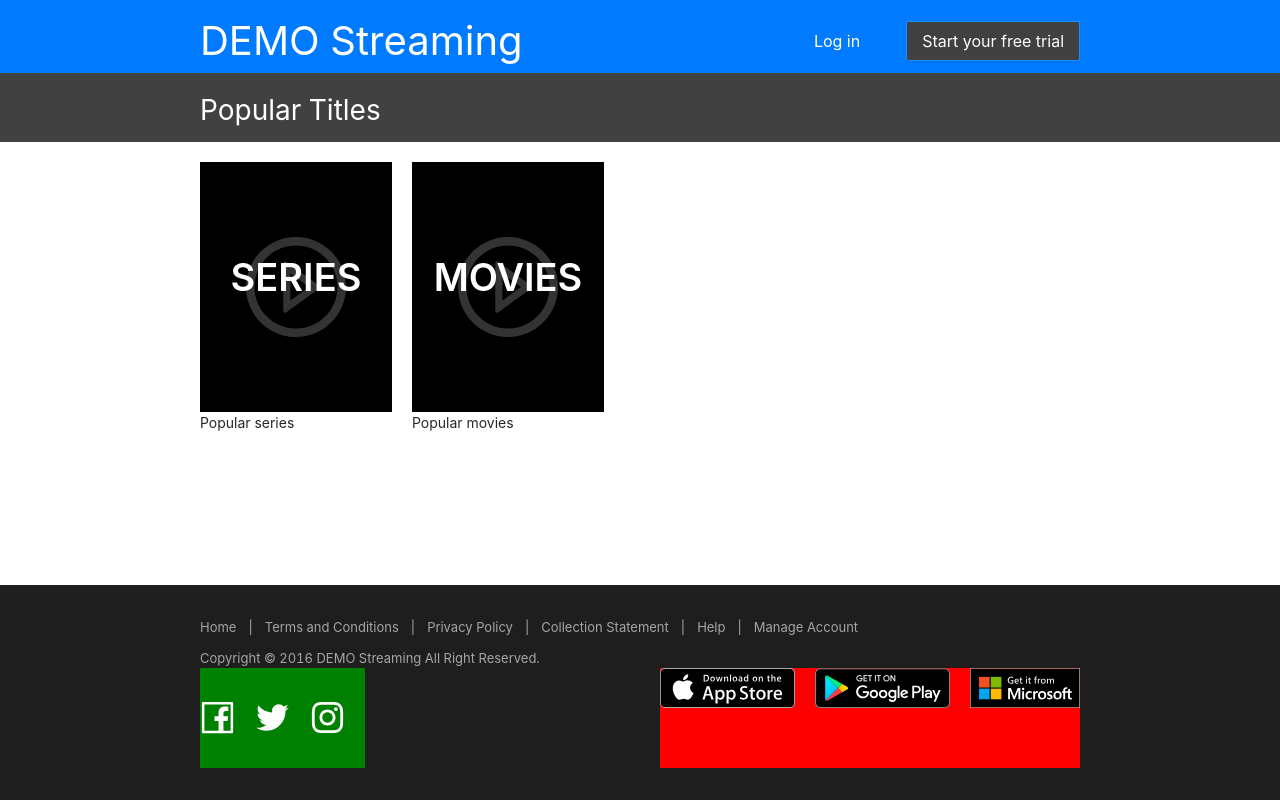
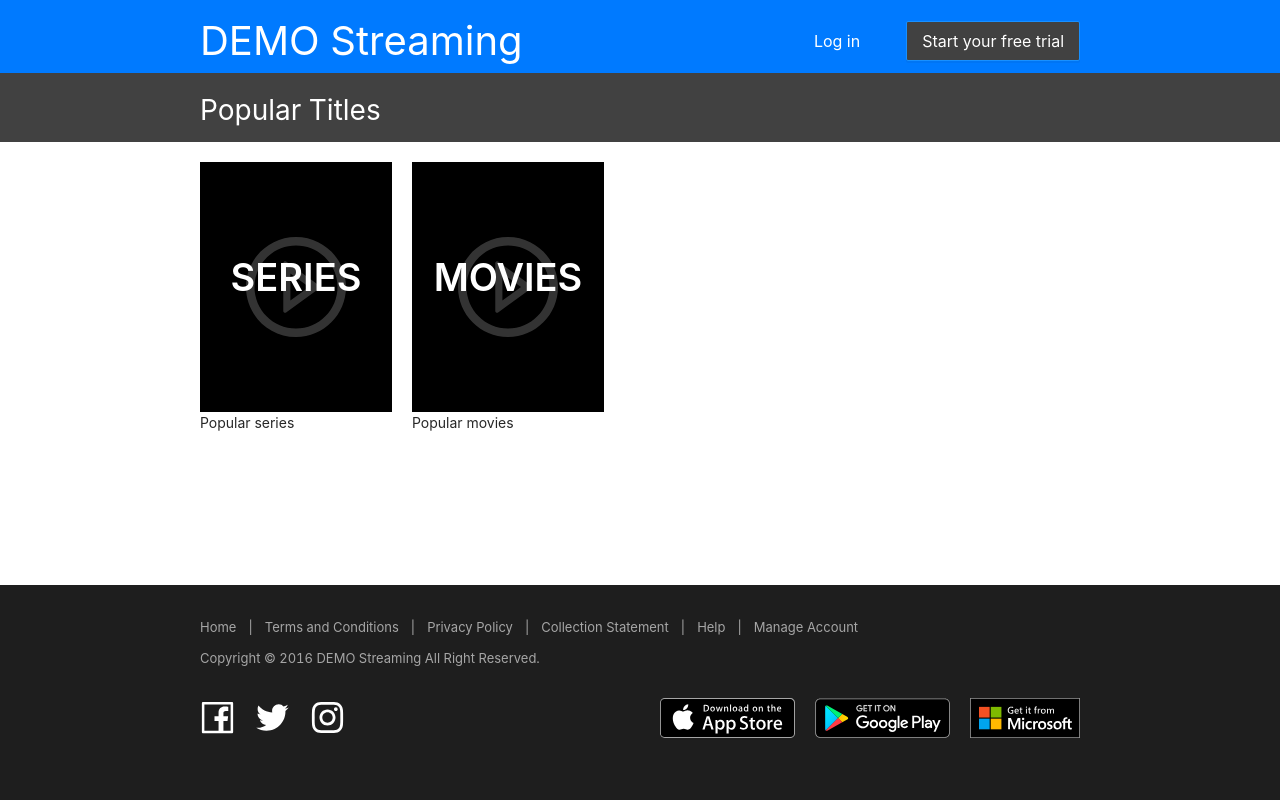
Before and after one commit to osmannkartall/pankod-fe-challenge, a Next.js app: page / in a window 1280 px wide. Built offline with nearby package versions, Linux system fonts and the light colour scheme.

Commit message:
fix store logos in footer

```diff
--- a/src/components/footer/index.tsx
+++ b/src/components/footer/index.tsx
@@ -45,15 +45,14 @@ const CopyRightText: React.FC = () => (
 const StoreLogoWrapper: React.FC = () => (
   <div
     style={{
-      flex: "0 1 auto",
+      display: "flex",
       flexDirection: "row",
       justifyContent: "space-between",
       alignItems: "center",
-      backgroundColor: "red",
       height: 100
     }}
   >
-    <a href="#" style={{ marginRight: 20 }}>
+    <a href="#">
       <img
         src="/store/app-store.svg"
         alt="pankod-app-store.svg"
@@ -61,7 +60,7 @@ const StoreLogoWrapper: React.FC = () => (
         height="40"
       />
     </a>
-    <a href="#" style={{ marginRight: 20 }}>
+    <a href="#" style={{ marginLeft: 20 }}>
       <img
         src="/store/play-store.svg"
         alt="pankod-play-store.svg"
@@ -69,7 +68,7 @@ const StoreLogoWrapper: React.FC = () => (
         height="40"
       />
     </a>
-    <a href="#">
+    <a href="#" style={{ marginLeft: 20 }}>
       <img
         src="/store/windows-store.svg"
         alt="pankod-windows-store.svg"
@@ -93,7 +92,6 @@ const SocialLogoWrapper: React.FC = () => {
         display: "flex",
         justifyContent: "space-between",
         alignItems: "center",
-        backgroundColor: "green",
         height: 100
       }}
     >
```
